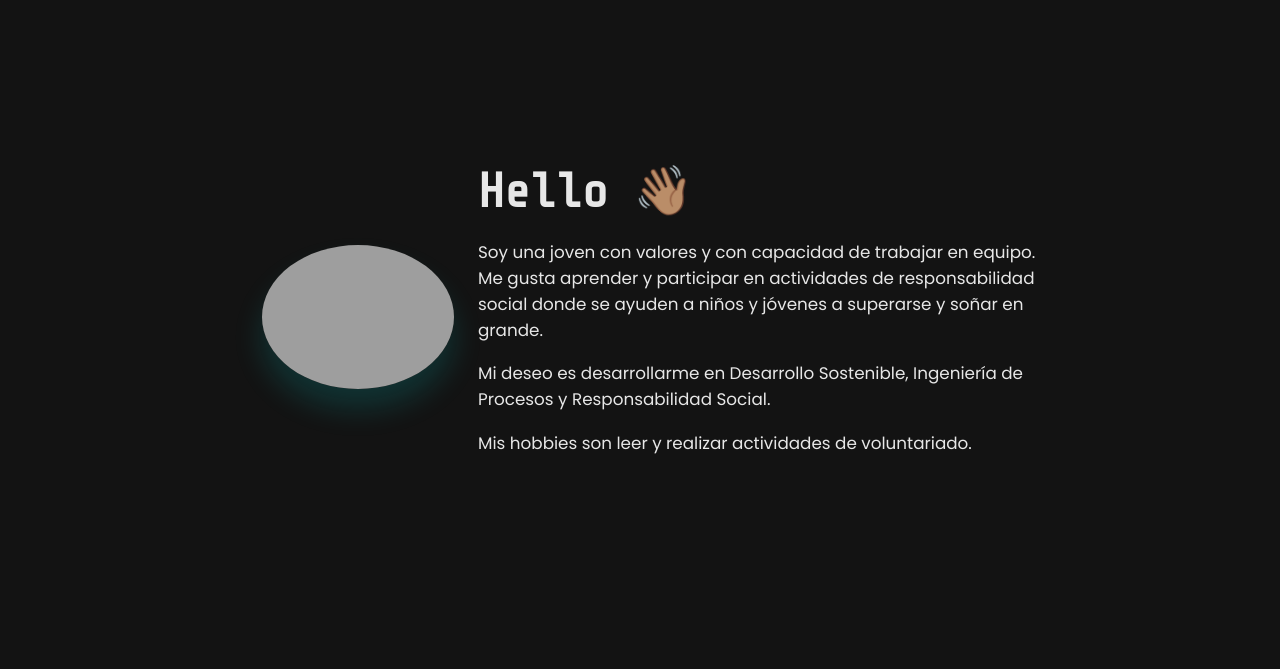
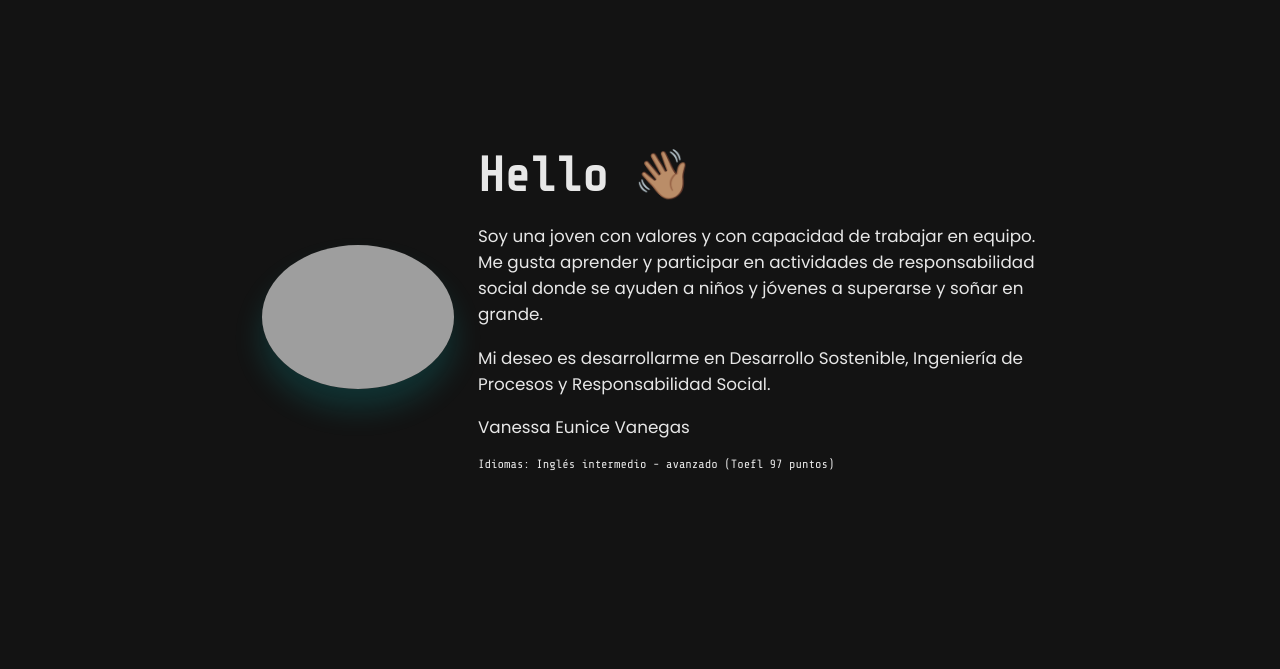
Before and after one commit to vanevanegas/tarea-portafolio-website, a Flask app: page / in a window 1280 px wide. Shown: the part 802-1471 px from the top of the page. Run offline with Flask 2, Linux system fonts and the light colour scheme; some libraries are stand-ins or nearby versions; grey boxes are pictures that could not be loaded.

Commit message:
arreglo final

```diff
--- a/templates/index.html
+++ b/templates/index.html
@@ -106,7 +106,10 @@
             Mi deseo es desarrollarme en Desarrollo Sostenible, Ingeniería de Procesos y Responsabilidad Social.
           </p>
           <p>
-            Mis hobbies son leer y realizar actividades de voluntariado.
+            Vanessa Eunice Vanegas
+          </p>
+          Idiomas: Inglés intermedio - avanzado (Toefl 97 puntos)
+          <p>
           </p>
         </div>
       </div>
```
Also changed, not shown: static/main.css (+1 -9 lines).
